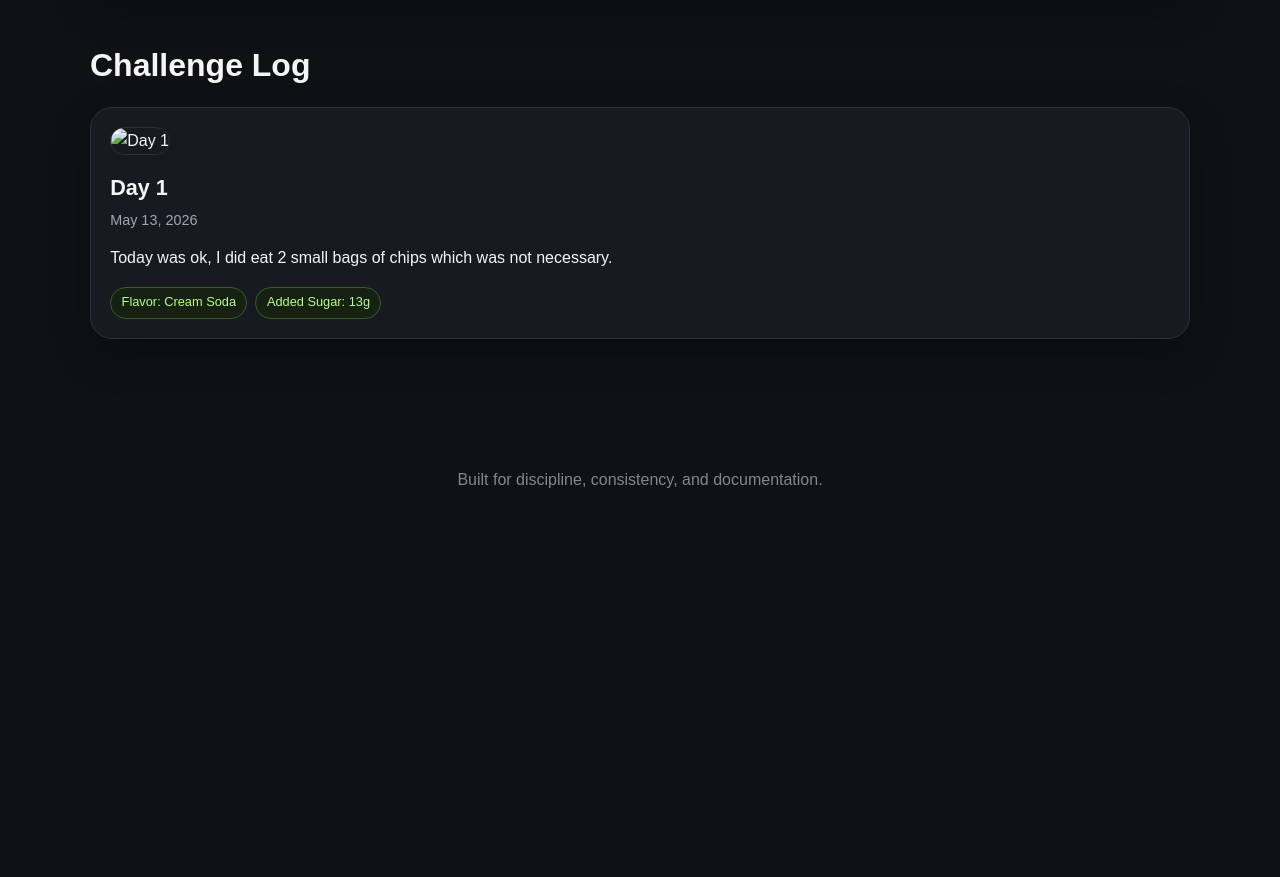
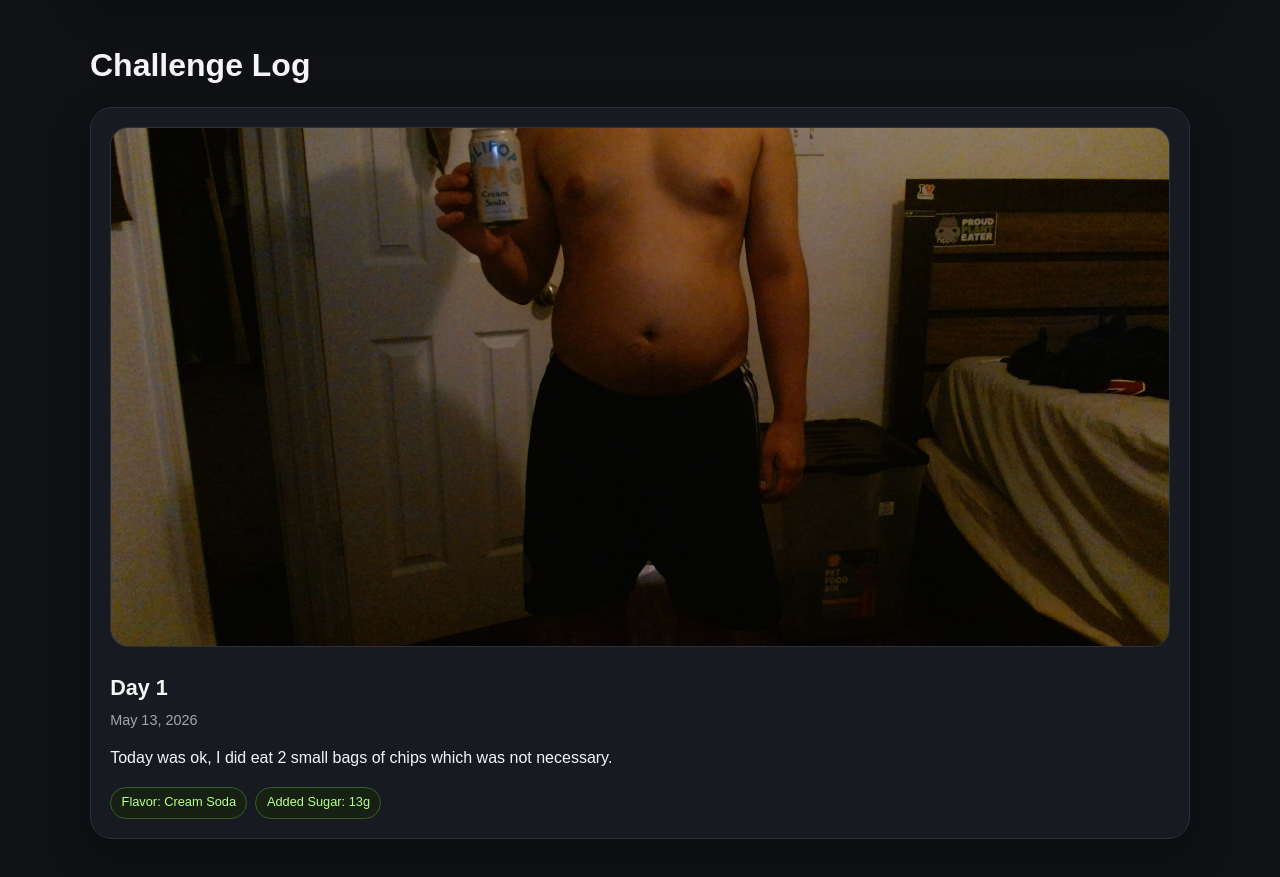
Before and after one commit to GioBrahMan/olipop-six-pack-challenge, a plain HTML site: page index.html in a window 1280 px wide. Shown: the part 1120-1997 px from the top of the page. Before the commit the page ends 1661 px from the top, so only its background shows below. Drawn offline with Linux system fonts and the light colour scheme.

Commit message:
Added Day 1 image

```diff
--- a/index.html
+++ b/index.html
@@ -303,7 +303,7 @@
 
           <img
             class="entry-photo"
-            src="day1.jpg"
+            src="Day1.jpg"
             alt="Day 1"
           >
 
```
Also changed, not shown: Day1.jpg (added).
